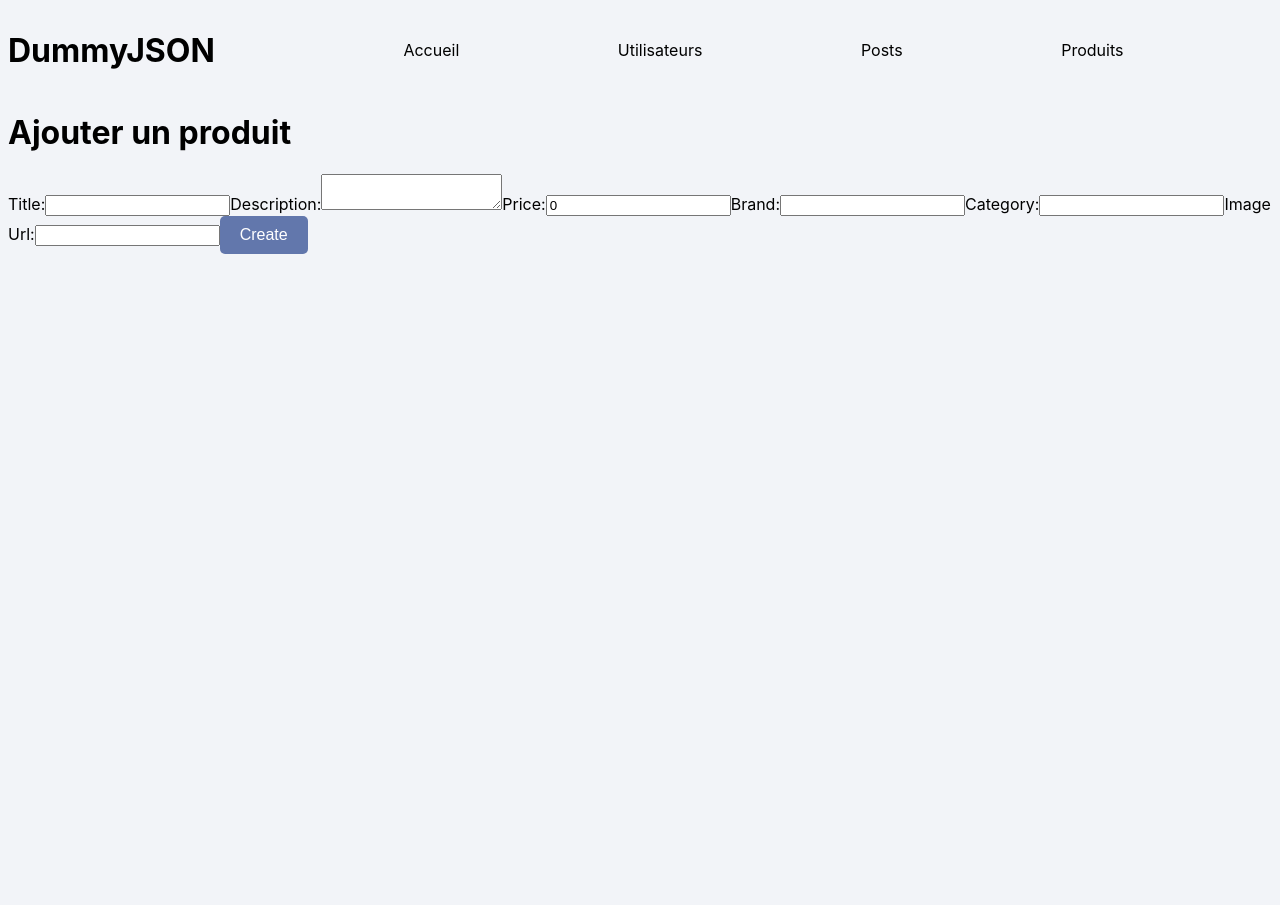
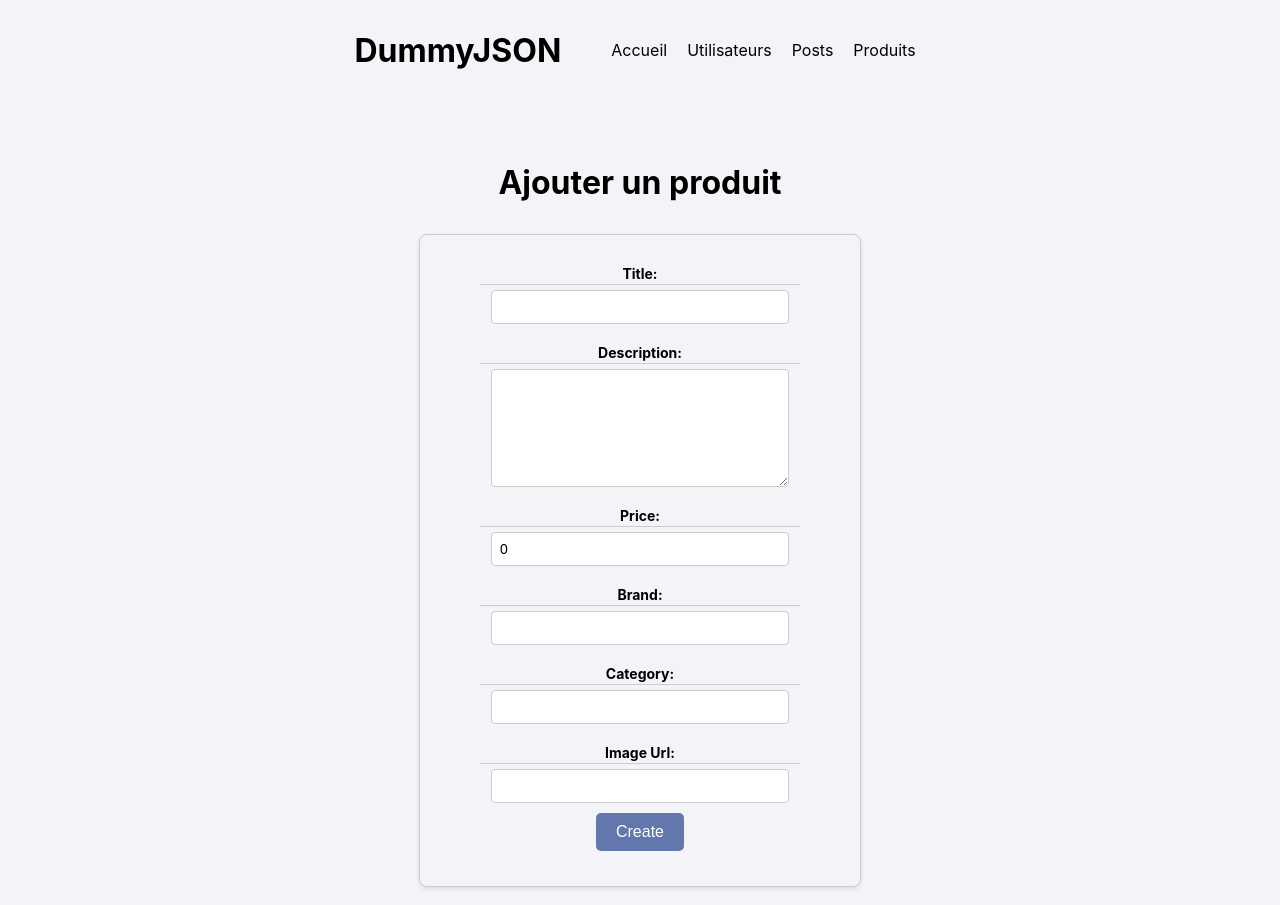
Before and after one commit to Jorys-Pephily-coda/dummyjson-app, an Angular app: page /products/add in a window 1280 px wide. Before the commit the page ends 800 px from the top, so only its background shows below. Built offline with nearby package versions, Linux system fonts and the light colour scheme.

Commit message:
ajout de css + fix quelques truc

```diff
--- a/src/app/products/detail-product/detail-product.component.css
+++ b/src/app/products/detail-product/detail-product.component.css
@@ -3,6 +3,7 @@
     margin-top: 50px;
     display: flex;
     flex-direction: column;
+    align-items: center;
 }
 
 .product-detail-card{
--- a/src/app/products/detail-product/detail-product.component.html
+++ b/src/app/products/detail-product/detail-product.component.html
@@ -4,8 +4,8 @@
     </div>
     <div class="product-detail-card" *ngIf="product">
         <div class="button-layout">
-            <button>Delete</button>
-            <button>Edit</button>
+            <button class="btn btn-danger" (click)="deleteProduct()">Delete</button>
+            <button class="btn" (click)="redirectToEditProduct(product.id)">Edit</button>
         </div>
         <img [src]="product.images[0]" alt="{{ product.title }}" class="product-image"/>
         <h2>{{ product.title }}</h2>
--- a/src/app/products/detail-product/detail-product.component.ts
+++ b/src/app/products/detail-product/detail-product.component.ts
@@ -2,6 +2,7 @@
 import { CommonModule } from '@angular/common';
 import { ProductsService } from '../../services/products/products.service';
 import { ActivatedRoute } from '@angular/router';
+import { Router } from '@angular/router';
 
 @Component({
   selector: 'app-detail-product',
@@ -11,7 +12,7 @@
   styleUrl: './detail-product.component.css'
 })
 export class DetailProductComponent {
-  constructor(private productsService: ProductsService, private route: ActivatedRoute) { }
+  constructor(private productsService: ProductsService, private route: ActivatedRoute, private router: Router) { }
 
   product: any = null;
   ngOnInit() {
@@ -33,4 +34,10 @@
     }
   }
 
+
+  redirectToEditProduct(productId: number) {
+    this.router.navigate(['/products/edit'], { queryParams: { id: productId } });
+  }
+
+
 }
--- a/src/app/products/form/form.component.css
+++ b/src/app/products/form/form.component.css
@@ -0,0 +1,30 @@
+.main-container{
+    text-align: center;
+    margin-top: 50px;
+    display: flex;
+    flex-direction: column;
+    align-items: center;
+}
+
+.form-product{
+    border: 1px solid #ccc;
+    border-radius: 8px;
+    padding: 20px;
+    margin: 10px;
+    width: 400px;
+    box-shadow: 0 2px 4px rgba(0, 0, 0, 0.1);
+    transition: box-shadow 0.3s ease;
+}
+
+.form-product:hover {
+    box-shadow: 0 4px 8px rgba(0, 0, 0, 0.2);
+}
+
+.form {
+    display: flex;
+    flex-direction: column;
+    align-items: center;
+    margin-bottom: 15px;
+    width: 100%;
+
+}
--- a/src/app/products/form/form.component.html
+++ b/src/app/products/form/form.component.html
@@ -6,26 +6,26 @@
         <h1>Modifier le produit</h1>
     </div>
     <div class="form-product">
-        <form [formGroup]="form" (ngSubmit)="onSubmit()">
-            <label for="title">Title:</label>
-            <input type="text" id="title" formControlName="title" />
+        <form [formGroup]="form" class="form" (ngSubmit)="onSubmit()">
+            <label for="title" class="form-title">Title:</label>
+            <input type="text" id="title" class="form-text" formControlName="title" />
 
-            <label for="description">Description:</label>
-            <textarea id="description" formControlName="description"></textarea>
+            <label for="description" class="form-title">Description:</label>
+            <textarea id="description" class="form-text area" formControlName="description"></textarea>
 
-            <label for="price">Price:</label>
-            <input type="number" id="price" formControlName="price" />
+            <label for="price" class="form-title">Price:</label>
+            <input type="number" id="price" class="form-text" formControlName="price" />
 
-            <label for="brand">Brand:</label>
-            <input type="text" id="brand" formControlName="brand" />
+            <label for="brand" class="form-title">Brand:</label>
+            <input type="text" id="brand" class="form-text" formControlName="brand" />
 
-            <label for="category">Category:</label>
-            <input type="text" id="category" formControlName="category" />
+            <label for="category" class="form-title">Category:</label>
+            <input type="text" id="category" class="form-text" formControlName="category" />
 
-            <label for="images">Image Url:</label>
-            <input type="text" id="images" formControlName="images"/>
+            <label for="images" class="form-title">Image Url:</label>
+            <input type="text" id="images" class="form-text" formControlName="images"/>
 
-            <button type="submit" [disabled]="form.invalid">{{ isEditMode ? 'Update' : 'Create' }}</button>
+            <button type="submit" class="btn" [disabled]="form.invalid">{{ isEditMode ? 'Update' : 'Create' }}</button>
         </form>
     </div>
 </div>
--- a/src/app/products/list-products/list-products.component.html
+++ b/src/app/products/list-products/list-products.component.html
@@ -2,13 +2,13 @@
     <div class="header">
         <div class="blank"></div>
         <h1>Liste des produits</h1>
-        <button class="add-product-button" (click)="redirectToAddProduct()">Ajouter un produit</button>
+        <button class="btn" (click)="redirectToAddProduct()">Ajouter un produit</button>
     </div>
     <div class="card-container">
         <div *ngFor="let product of products" (click)="redirectToProductDetails(product.id)" class="product-card">
             <div class="btn-layout">
-                <button (click)="deleteProduct(product.id); $event.stopPropagation();">Delete</button>
-                <button (click)="redirectToEditProduct(product.id); $event.stopPropagation();">Edit</button>
+                <button class="btn btn-danger" (click)="deleteProduct(product.id); $event.stopPropagation();">Delete</button>
+                <button class="btn" (click)="redirectToEditProduct(product.id); $event.stopPropagation();">Edit</button>
             </div>
             <img [src]="product.images[0]" alt="{{ product.title }}" class="product-image"/>
             <h3>{{ product.title }}</h3>
--- a/src/styles.css
+++ b/src/styles.css
@@ -4,7 +4,7 @@
   background-color: #f2f4f8;
 }
 
-button {
+.btn {
   cursor: pointer;
   padding: 10px 20px;
   border: none;
@@ -15,6 +15,38 @@
   transition: background-color 0.3s ease;
 }
 
-button:hover {
+.btn:hover {
   background-color: #0056b3;
 }
+
+.btn-danger {
+  background-color: #cc4b5f;
+}
+.btn-danger:hover {
+  background-color: #a8001e;
+}
+
+
+.form-title {
+    margin-top: 10px;
+    margin-bottom: 5px;
+    font-weight: bold;
+    font-size: 14px;
+    border-bottom: 1px solid #ccc;
+    padding-bottom: 2px;
+    width: 80%;
+}
+
+.form-text {
+    width: 70%;
+    padding: 8px;
+    margin-bottom: 10px;
+    border: 1px solid #ccc;
+    border-radius: 4px;
+    font-size: 14px;
+}
+
+.area{
+    height: 100px;
+    resize: vertical;
+}
```
